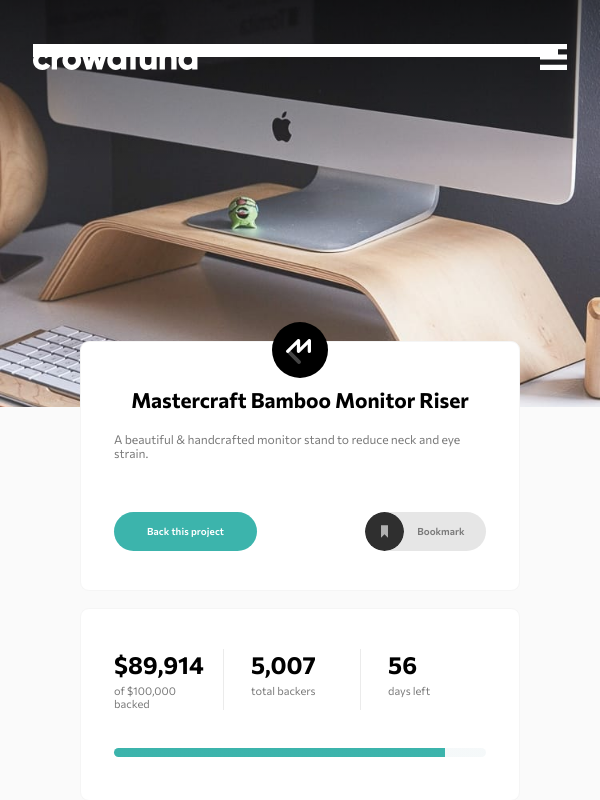
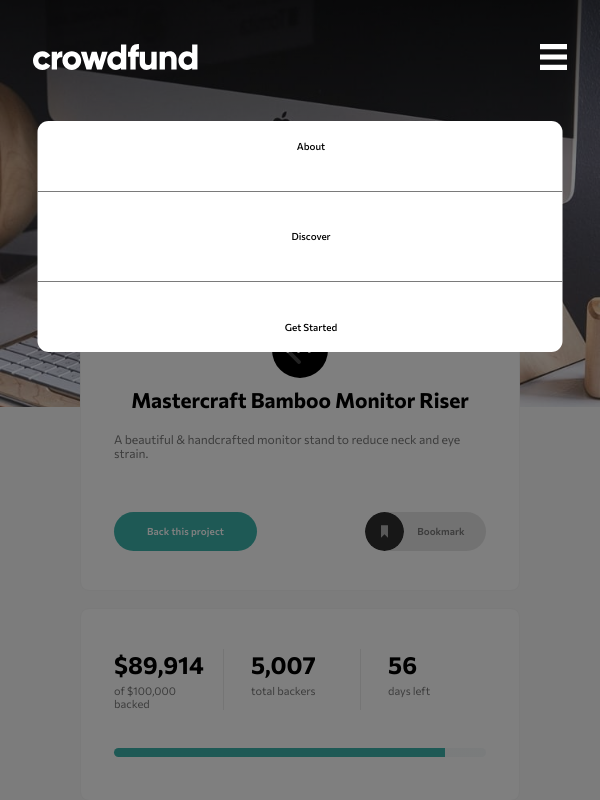
Before and after one commit to 0-BSCode/crowdfunding-product-page, a React (Create React App) app: page / in a window 600 px wide. Both pictures are taken after a click on the picture 553 px from the left and 56 px from the top of the page. Shown: the top 800 px of the page. Built offline with nearby package versions, Linux system fonts and the light colour scheme.

Commit message:
Started working on mobile menu

```diff
--- a/src/App.js
+++ b/src/App.js
@@ -4,10 +4,13 @@ import Main from './assets/components/Body/Main'
 import Footer from './assets/components/Footer/Footer'
 import Support from './assets/components/Popup/Support'
 import Thanks from './assets/components/Popup/Thanks'
+import Link from './assets/components/Header/Link'
+import Menu from './assets/components/Header/Menu'
 import {useState} from 'react'
 
 function App() {
 
+  const [showMenu, setShowMenu] = useState(false);
   const [rewardBtnId, setRewardBtnId] = useState(-1);
   const [amount, setAmount] = useState(89914);
   const [backers, setBackers] = useState(5007);
@@ -16,7 +19,9 @@ function App() {
 
   return (
     <div className="app">
-      <Header />
+      <Header
+      showMenu={showMenu}
+      setShowMenu={setShowMenu} />
       <Main
       amount={amount}
       backers={backers}
@@ -46,6 +51,12 @@ function App() {
         setShowThanks={setShowThanks} />
        </>: ''
       }
+      {showMenu?
+        <>
+          <div className="overlay" />
+          <Menu />
+        </>: ''
+      }
     </div>
   );
 }
--- a/src/assets/components/Header/Header.js
+++ b/src/assets/components/Header/Header.js
@@ -1,11 +1,13 @@
 import React from 'react'
 import Navbar from './Navbar'
 
-const Header = () => {
+const Header = ({showMenu, setShowMenu}) => {
   return (
     <header className="header">
       <div className="header__overlay" />
-        <Navbar />
+        <Navbar
+        showMenu={showMenu}
+        setShowMenu={setShowMenu} />
     </header>
   )
 }
--- a/src/assets/components/Header/Menu.js
+++ b/src/assets/components/Header/Menu.js
@@ -4,25 +4,14 @@ import hamburger from '../../images/icon-hamburger.svg'
 
 const Menu = () => {
 
-  const showMenu = () => {
-    const mobileMenu = document.querySelector(".header__menu-links");
-    mobileMenu.classList.toggle("header__menu-links--visible");
-    console.log(mobileMenu);
-  }
-
   return (
-    <>
-        <img
-        className="header__menu"
-        src={hamburger}
-        alt="Hamburger menu"
-        onClick={showMenu} />
-        <div className="header__menu-links">
-            <Link content="About" />
-            <Link content="Discover" />
-            <Link content="Get Started" />
-        </div>
-    </>
+    <div className="header__menu-links">
+      <Link content="About" />
+      <div className="header__hline" />
+      <Link content="Discover" />
+      <div className="header__hline" />
+      <Link content="Get Started" />
+    </div>
 
   )
 }
--- a/src/assets/components/Header/Navbar.js
+++ b/src/assets/components/Header/Navbar.js
@@ -2,8 +2,15 @@ import React from 'react'
 import logo from '../../images/logo.svg'
 import Link from './Link'
 import Menu from './Menu'
+import hamburger from '../../images/icon-hamburger.svg'
 
-const Navbar = () => {
+const Navbar = ({showMenu, setShowMenu}) => {
+
+  const handleClick = () => {
+    if (showMenu) setShowMenu(false);
+    else setShowMenu(true);
+  }
+
   return (
     <nav className="header__navbar">
         <img className="header__logo" src={logo} alt="Site logo" />
@@ -12,7 +19,11 @@ const Navbar = () => {
             <Link content="Discover" />
             <Link content="Get Started" />
         </ul>
-        <Menu />
+        <img
+        className="header__menu"
+        src={hamburger}
+        alt="Hamburger menu"
+        onClick={handleClick} />
     </nav>
   )
 }
--- a/src/assets/styles/styles.css
+++ b/src/assets/styles/styles.css
@@ -94,11 +94,23 @@
   display: inline;
 }
 .header__menu {
+  position: relative;
   display: none;
   width: 2.5rem;
 }
 .header__menu-links {
-  display: none;
+  position: absolute;
+  top: 11rem;
+  left: 50%;
+  transform: translate(-50%, 0%);
+  background-color: white;
+  width: 87.5%;
+  height: 21rem;
+  color: black;
+  border-radius: 1rem;
+  z-index: 1;
+  display: grid;
+  place-items: center;
 }
 .header__link {
   display: inline-block;
@@ -116,6 +128,11 @@
   text-decoration: underline;
   -webkit-text-decoration-color: #dddcdc;
           text-decoration-color: #dddcdc;
+}
+.header__hline {
+  background-color: #7a7a7a;
+  width: 100%;
+  height: 0.01rem;
 }
 
 /*----- MAIN CARDS -----*/
@@ -695,6 +712,7 @@
   .header__navbar {
     padding-inline: 3rem;
     padding-top: 4rem;
+    z-index: 2;
   }
   .header__logo {
     width: 15rem;
@@ -705,15 +723,7 @@
   .header__menu {
     display: inline;
   }
-  .header__menu-links {
-    display: none;
-  }
-  .header__menu-links--visible {
-    display: block !important;
-    position: absolute;
-    background-color: white;
-    width: 87.5%;
-    margin: auto;
+  .header__link {
     color: black;
   }
 
--- a/src/assets/styles/styles.scss
+++ b/src/assets/styles/styles.scss
@@ -64,12 +64,24 @@
     }
 
     &__menu {
+        position: relative;
         display: none;
         width: 2.5rem;
     }
 
     &__menu-links {
-        display: none;
+        position: absolute;
+        top: 11rem;
+        left: 50%;
+        transform: translate(-50%, 0%);
+        background-color: white;
+        width: 87.5%;
+        height: 21rem;
+        color: black;
+        border-radius: 1rem;
+        z-index: 1;
+        display: grid;
+        place-items: center;
     }
 
     &__link {
@@ -89,6 +101,12 @@
             text-decoration: underline;
             text-decoration-color: rgb(221, 220, 220);
         }
+    }
+
+    &__hline {
+        background-color: colors.$dark-gray;
+        width: 100%;
+        height: 0.01rem;
     }
 }
 
@@ -764,6 +782,7 @@
         &__navbar {
             padding-inline: 3rem;
             padding-top: 4rem;
+            z-index: 2;
         }
 
         &__logo {
@@ -778,16 +797,7 @@
             display: inline;
         }
 
-        &__menu-links {
-            display: none;
-        }
-
-        &__menu-links--visible {
-            display: block !important;
-            position: absolute;
-            background-color: white;
-            width: 87.5%;
-            margin: auto;
+        &__link {
             color: black;
         }
     }
```
Also changed, not shown: 1 other file (tests, documents, lock files or other folders).
